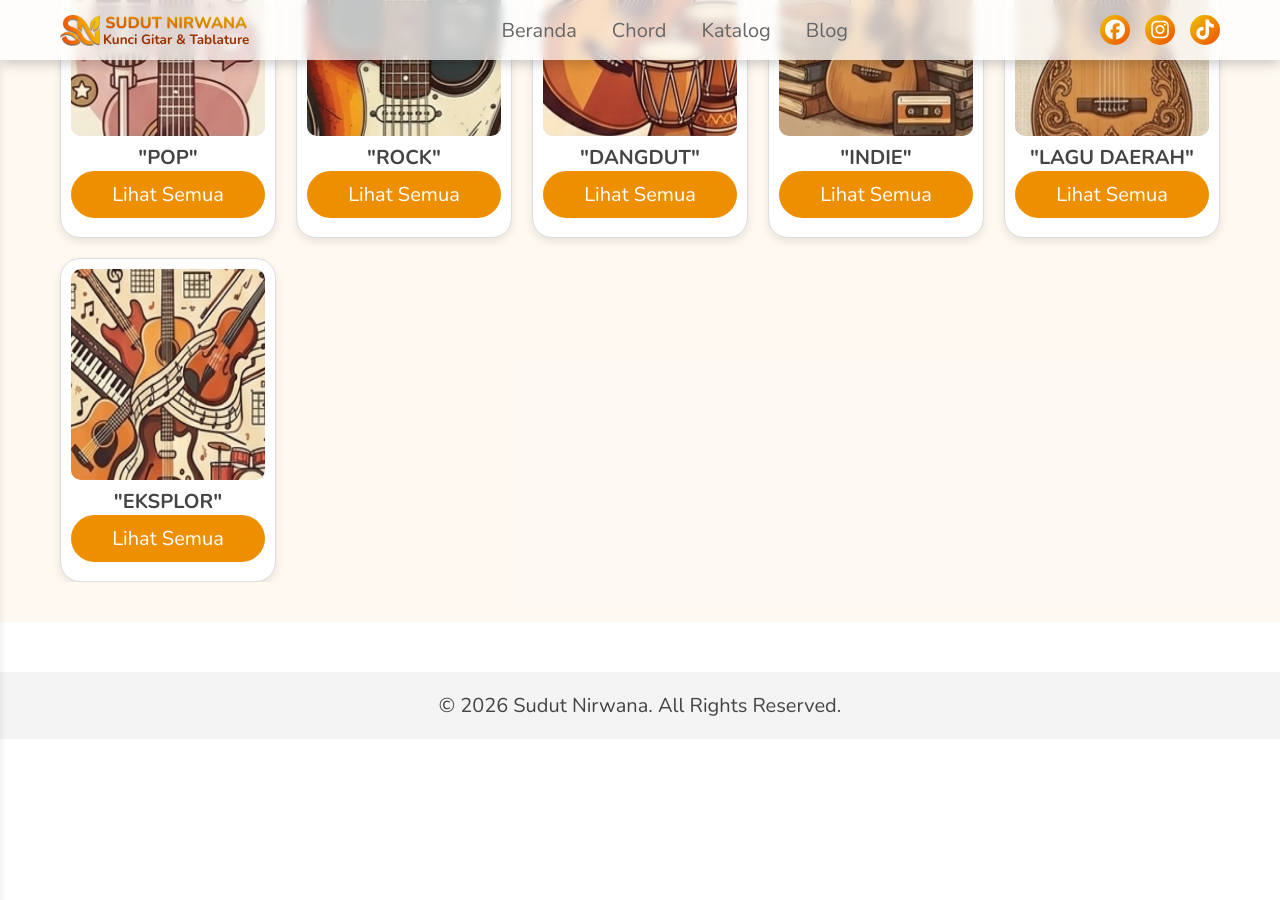
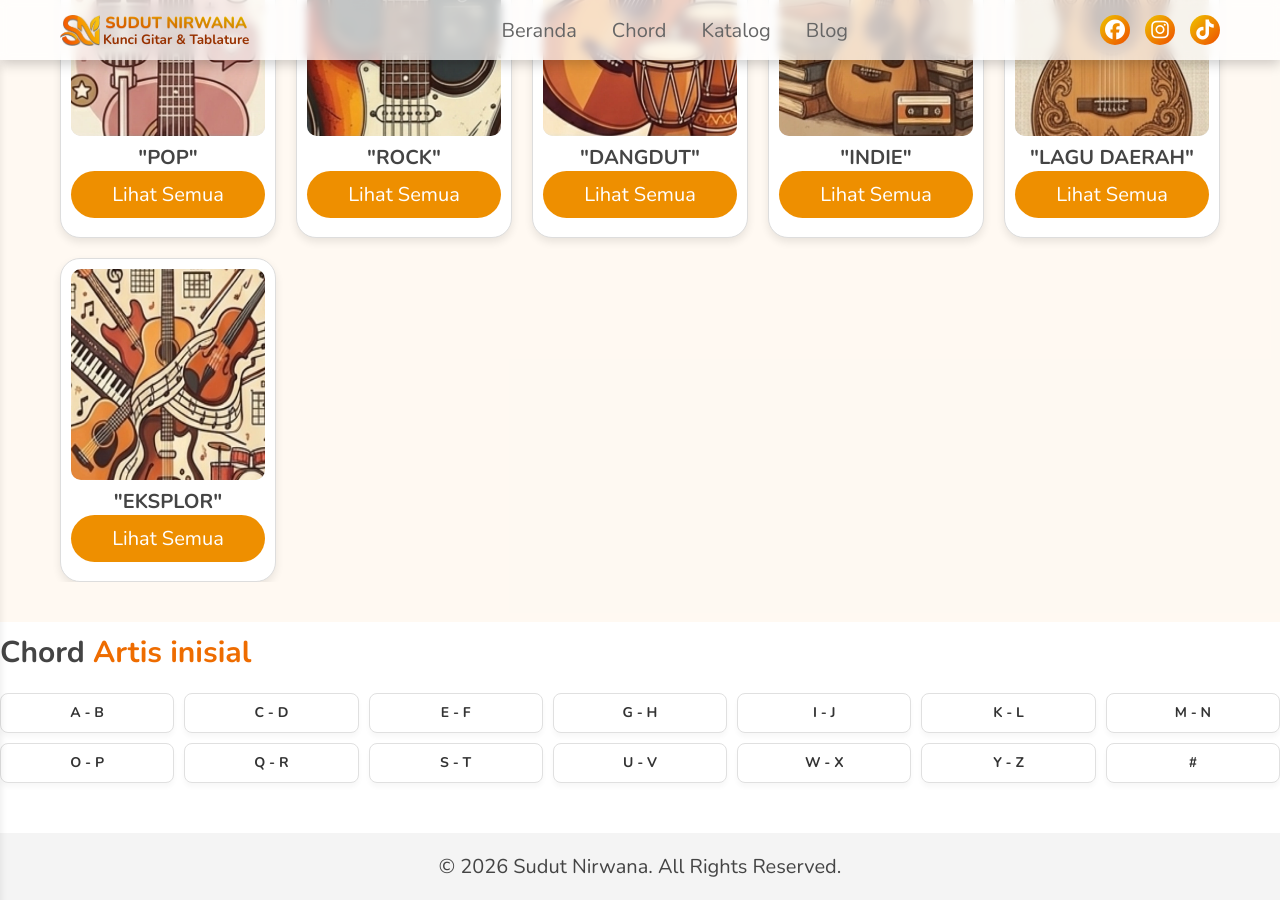
Before and after one commit to sudut-nirwana/sudut-nirwana-main, a Jekyll site: the page built from index.html, in a window 1280 px wide and 900 px high, scrolled down 1674 px. Built offline with Jekyll 4.4.1, drawn with Linux system fonts in a browser that asks for light colours; before the commit the page ends 2413 px from its top, so only the background shows below that.

Commit message:
Update default.html

```diff
--- a/_layouts/default.html
+++ b/_layouts/default.html
@@ -41,6 +41,7 @@
     <main id="main-content">
         {{ content }}
     </main>
+    {% include inisial-artis.html %}
 
     {% include footer.html %}
 
```
